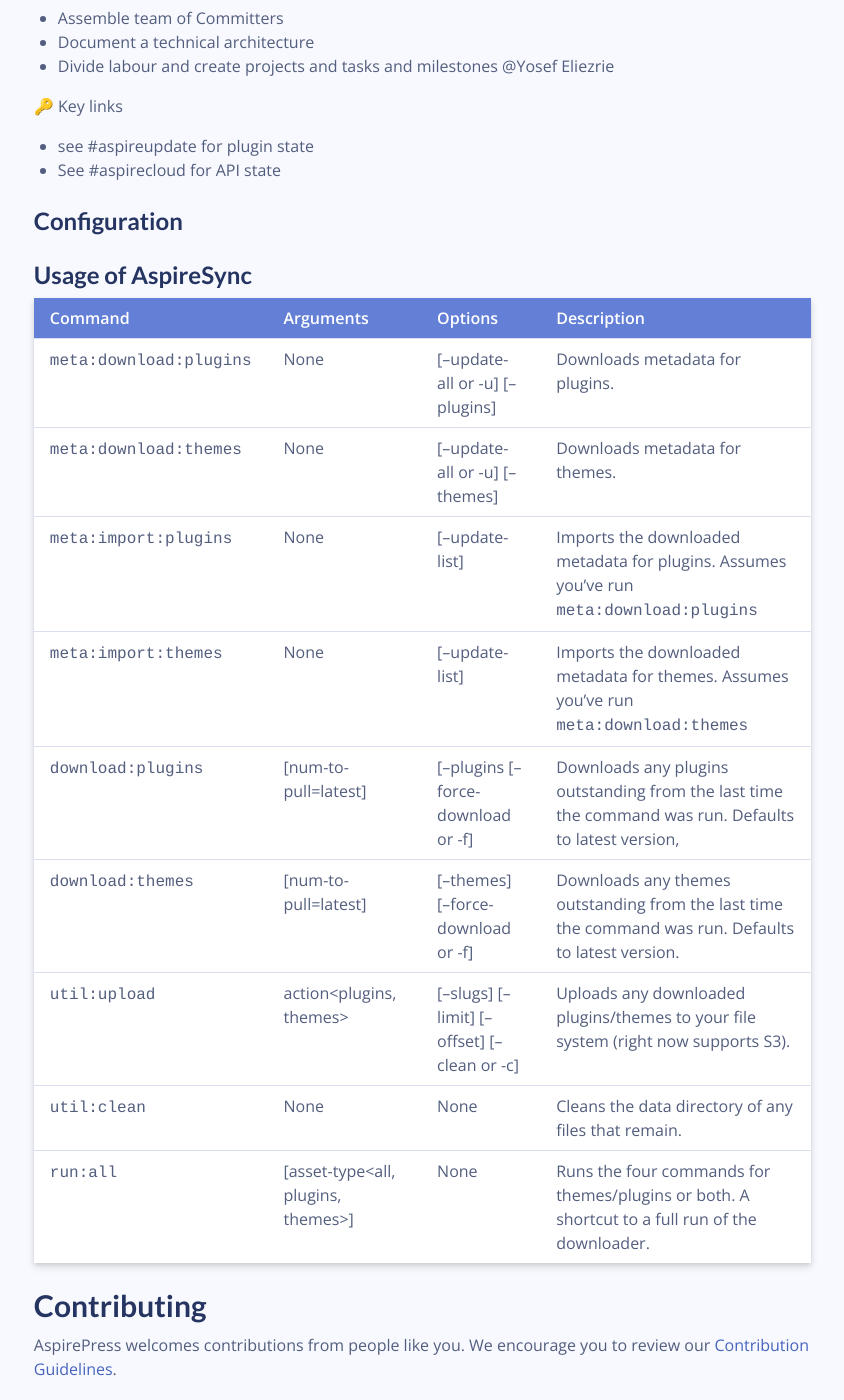
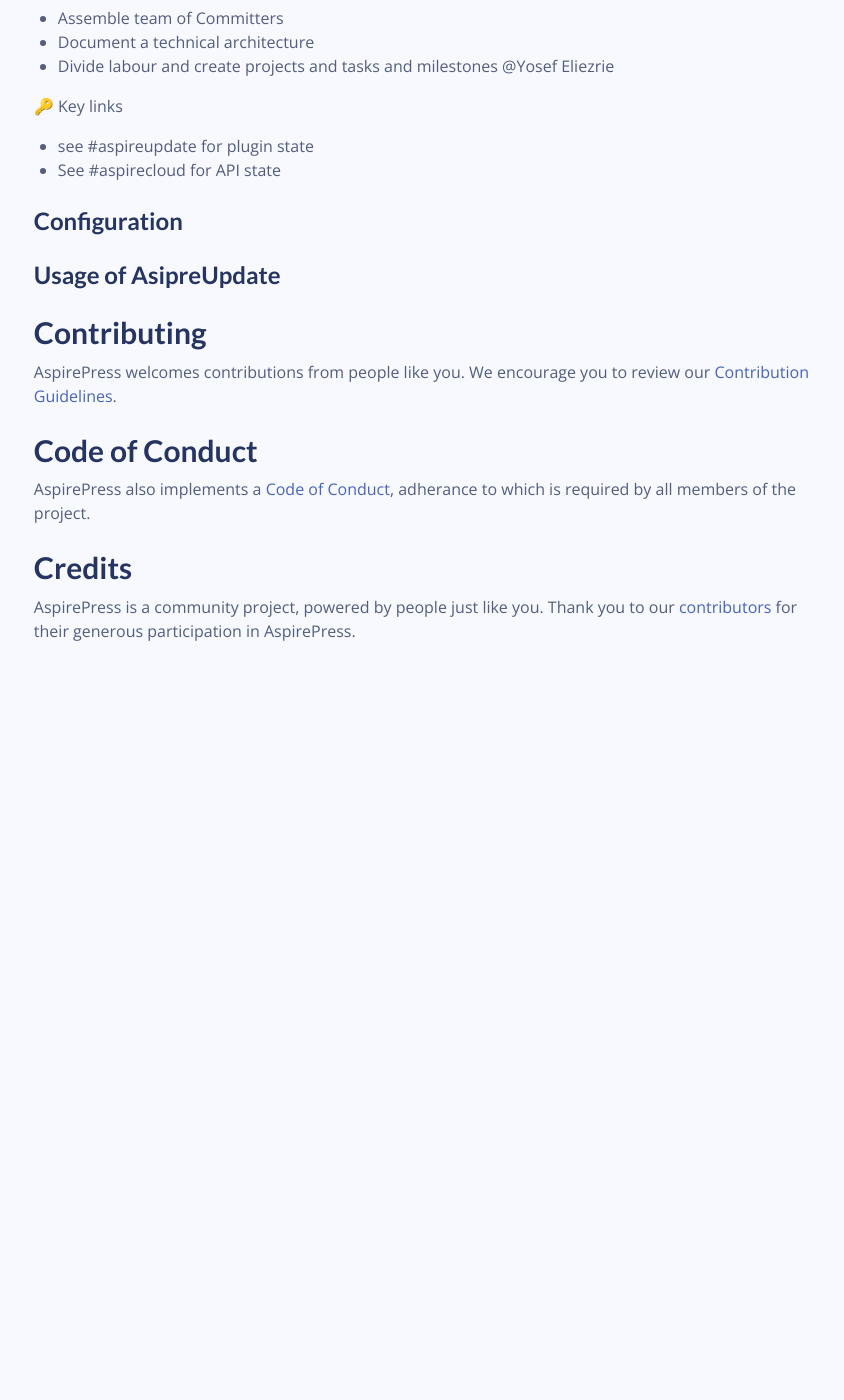
Before and after one commit to aspirepress/documentation, a Jekyll site: the page built from docs/aspireupdate/index.md, in a window 1280 px wide and 1400 px high, scrolled down 2143 px. Shown: the whole window, without its empty margins (373-1217 px from the left). Built offline with Jekyll 4.4.1, drawn with Linux system fonts in a browser that asks for light colours; comment, search, counter and statistics services are not loaded; after the commit the page ends 2834 px from its top, so only the background shows below that.

Commit message:
removed extra crud

```diff
--- a/docs/aspireupdate/index.md
+++ b/docs/aspireupdate/index.md
@@ -97,19 +97,7 @@ This approach has several benefits:
 
 ### Configuration
 
-### Usage of AspireSync
-
- | Command                 | Arguments                          | Options                                        | Description                                                                                           |
- | ----------------------- | ---------------------------------- | ---------------------------------------------- | ----------------------------------------------------------------------------------------------------- |
- | `meta:download:plugins` | None                               | [--update-all or -u] [--plugins]               | Downloads metadata for plugins.                                                                       |
- | `meta:download:themes`  | None                               | [--update-all or -u] [--themes]                | Downloads metadata for themes.                                                                        |
- | `meta:import:plugins`   | None                               | [--update-list]                                | Imports the downloaded metadata for plugins. Assumes you've run `meta:download:plugins`               |
- | `meta:import:themes`    | None                               | [--update-list]                                | Imports the downloaded metadata for themes. Assumes you've run `meta:download:themes`                 |
- | `download:plugins`      | [num-to-pull=latest]               | [--plugins [--force-download or -f]            | Downloads any plugins outstanding from the last time the command was run. Defaults to latest version, |
- | `download:themes`       | [num-to-pull=latest]               | [--themes] [--force-download or  -f]           | Downloads any themes outstanding from the last time the command was run. Defaults to latest version.  |
- | `util:upload`           | action<plugins, themes>            | [--slugs] [--limit] [--offset] [--clean or -c] | Uploads any downloaded plugins/themes to your file system (right now supports S3).                    |
- | `util:clean`            | None                               | None                                           | Cleans the data directory of any files that remain.                                                   |
- | `run:all`               | [asset-type<all, plugins, themes>] | None                                           | Runs the four commands for themes/plugins or both. A shortcut to a full run of the downloader.        |
+### Usage of AsipreUpdate
 
 ## Contributing
 
```
